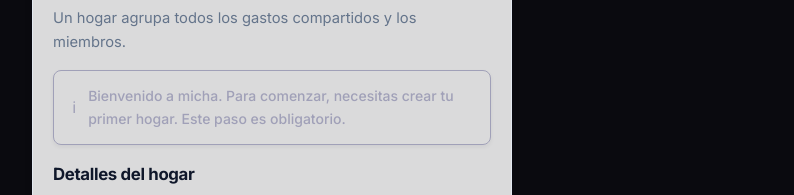
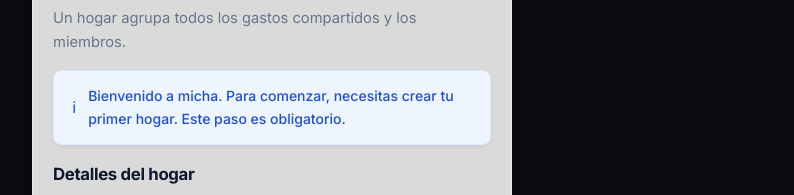
Before and after one commit to alejaam/micha, a React (Vite) app in the folder frontend/: page /onboarding/household in a window 1280 px wide. Shown: the part 164-359 px from the top of the page, without its empty margins (0-794 px from the left). Built offline with nearby package versions, Linux system fonts and the light colour scheme; no server answers; sample sign-in values are in the browser's storage; a web font is replaced by a local one.

Commit message:
style(banner): add info variant for mandatory onboarding message

```diff
--- a/frontend/src/styles.css
+++ b/frontend/src/styles.css
@@ -813,6 +813,12 @@
     border-color: var(--color-red-100);
 }
 
+.bannerInfo {
+    color: var(--color-brand-700);
+    background: var(--color-brand-50);
+    border-color: var(--color-brand-100);
+}
+
 /* ─── Expense list card ─────────────────────────────────────────────────────── */
 .expenseListCard {
     padding-bottom: 18px;
--- a/frontend/src/ui/Banner.jsx
+++ b/frontend/src/ui/Banner.jsx
@@ -1,7 +1,7 @@
 /**
  * Banner — dismissible feedback strip shown above the content area.
  *
- * @param {'ok'|'error'} type - Visual variant
+ * @param {'ok'|'error'|'info'} type - Visual variant
  * @param {React.ReactNode} children - Message text
  * @param {()=>void} [onDismiss] - Optional dismiss callback
  * @param {boolean} [floating] - Render as fixed toast overlay instead of inline banner
```
